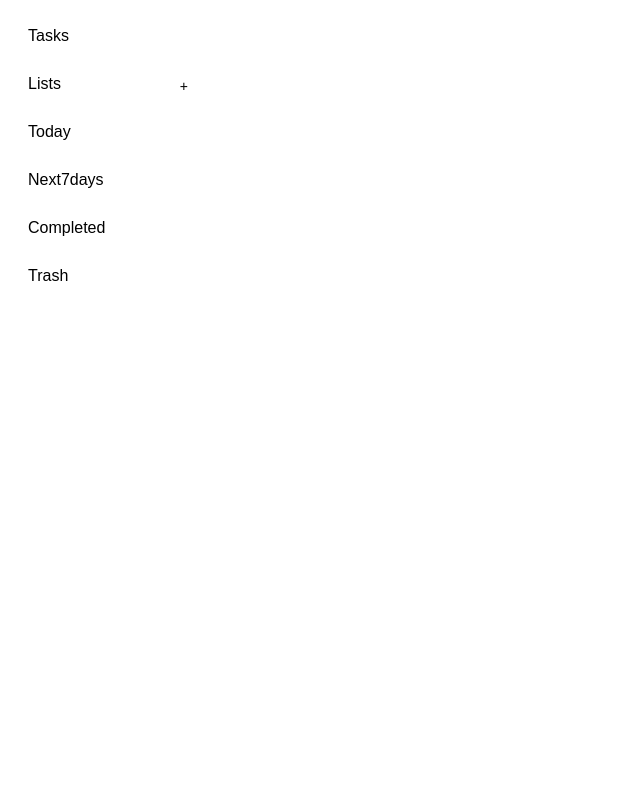
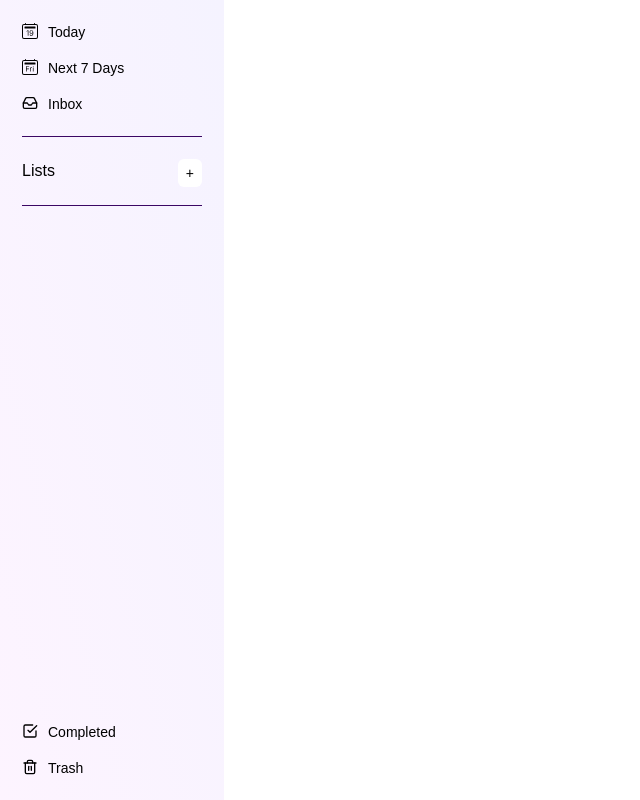
Before and after one commit to sunchit03/productivio, a Next.js app in the folder productivio-frontend-restructured/: page /dashboard/tasks in a window 1280 px wide. Shown: the top 800 px of the page, without its empty margins (0-640 px from the left). Built offline with nearby package versions, Linux system fonts and the light colour scheme.

Commit message:
task sidebar code restructing, and ui  updated

```diff
--- a/productivio-frontend-restructured/app/components/Tasks/TasksSidebar.jsx
+++ b/productivio-frontend-restructured/app/components/Tasks/TasksSidebar.jsx
@@ -1,41 +1,76 @@
 // // app/components/TasksSidebar.jsx
 import { useState } from "react";
+import { BsCalendar2Date, BsCalendar2Day } from "react-icons/bs";
+import { FiInbox, FiTrash2 , FiCheckSquare  } from "react-icons/fi";
 import SidebarListsDropdown from "./SidebarListsDropdown";
 
-const TasksSidebar = ({ setActiveTab }) => {
-  const tabs = ["tasks", "lists", "today", "next7days", "completed", "trash"];
-  const [hoveredTab, setHoveredTab] = useState(null);
+const renderButton = (tab) => {
+  switch(tab) {
+    case "today":
+      return <BsCalendar2Date />
+      break;
 
+    case "Next 7 Days":
+      return <BsCalendar2Day />
+      break;
+
+    case "inbox":
+      return <FiInbox />
+      break;
+
+    case "completed":
+      return <FiCheckSquare />
+      break;
+
+    case "trash":
+      return <FiTrash2 />
+      break;
+  }
+}
+
+const createTabs = (tabs, setActiveTab) => {
   return (
-    <div className="w-56 bg-white text-black h-screen p-4">
-      <ul>
+    <ul className="py-[14px]">
         {tabs.map((tab) => (
-          <li key={tab} className="mb-2 flex flex-col relative"
-              onMouseEnter={() => setHoveredTab(tab)}
-              onMouseLeave={() => setHoveredTab(null)}>
+          <li key={tab} className="flex flex-col relative px-[10px]">
 
-            {tab === "tasks" ? (
-              <div className="relative w-full">
-                <button
-                  onClick={() => setActiveTab(tab)}
-                  className="w-full text-left px-3 py-2 hover:bg-gray-200 flex justify-between items-center"
-                >
-                  Tasks
-                </button>
-              </div>
-            ) : tab === "lists" ? (
+            {tab === "lists" ? (
               <SidebarListsDropdown setActiveTab={setActiveTab} />
             ) : (
               <button
                 onClick={() => setActiveTab(tab)}
-                className="w-full text-left px-3 py-2 hover:bg-gray-200"
+                className="w-full text-left px-3 py-2 hover:bg-gradient-to-bl from-violet-100 to-fuchsia-100 hover:rounded-sm flex items-center"
               >
-                {tab.charAt(0).toUpperCase() + tab.slice(1)}
+                <div className="mr-[8px] w-[18px] h-[18px] flex-none">{renderButton(tab)}</div>
+                <p className="text-sm font-normal flex-auto">{tab.charAt(0).toUpperCase() + tab.slice(1)}</p>
               </button>
             )}
           </li>
         ))}
       </ul>
+  )
+}
+
+const TasksSidebar = ({ setActiveTab }) => {
+  const upperTabs = ["today", "Next 7 Days", "inbox"];
+  const tabs = ["today", "Next 7 Days", "inbox", "lists", "completed", "trash"];
+  const lowerTabs = ["completed", "trash"];
+
+  return (
+    <div className="bg-gradient-to-bl from-violet-50 to-fuchsia-50 w-56 bg-white text-black h-screen flex flex-col justify-between overflow-y-auto">
+
+      <div>
+      {createTabs(upperTabs, setActiveTab)}
+
+      <div className="w-4/5 h-[1px] bg-purple-950 place-self-center"></div>
+
+      {createTabs(["lists"], setActiveTab)}
+
+      <div className="w-4/5 h-[1px] bg-purple-950 place-self-center"></div>
+
+      </div>
+
+      {createTabs(lowerTabs, setActiveTab)}
     </div>
   );
 };
```
